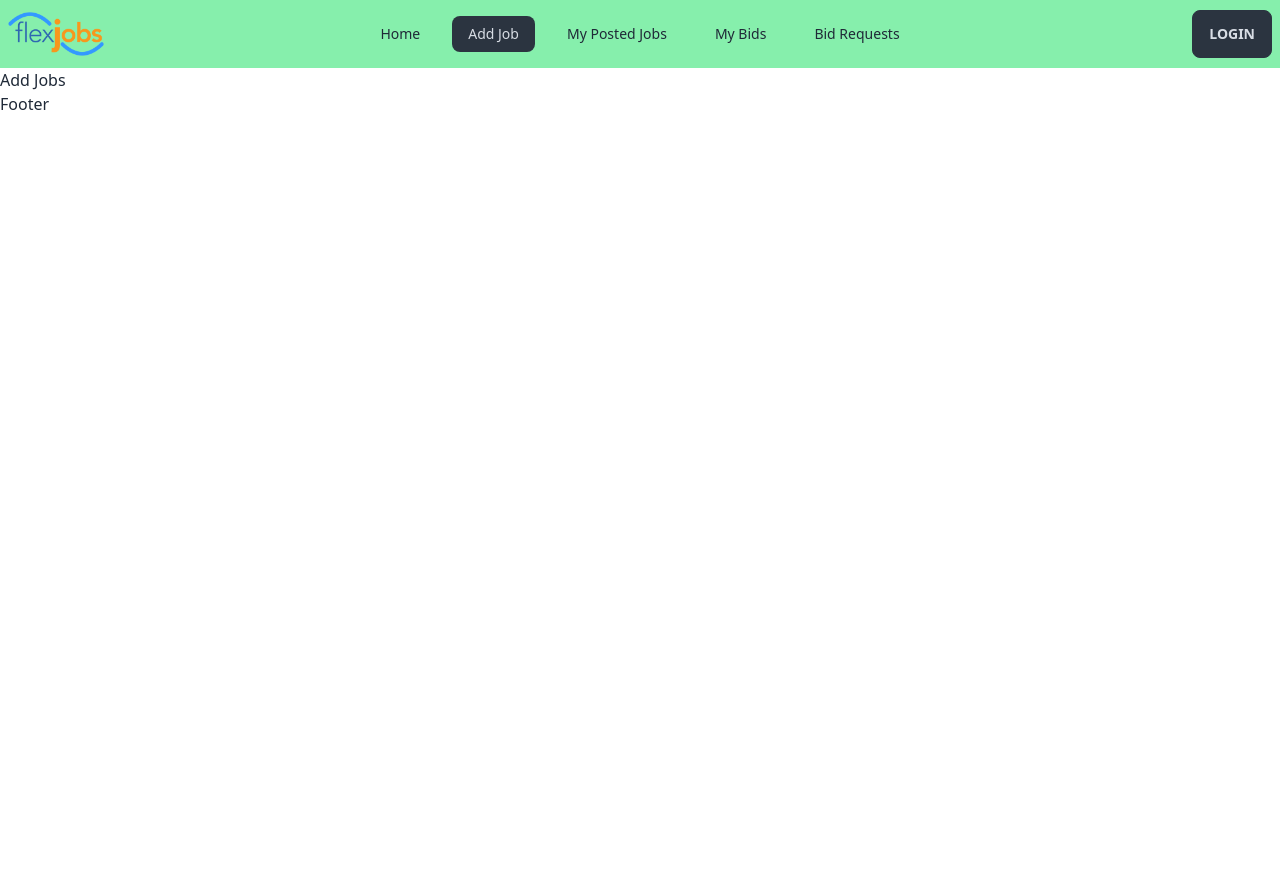
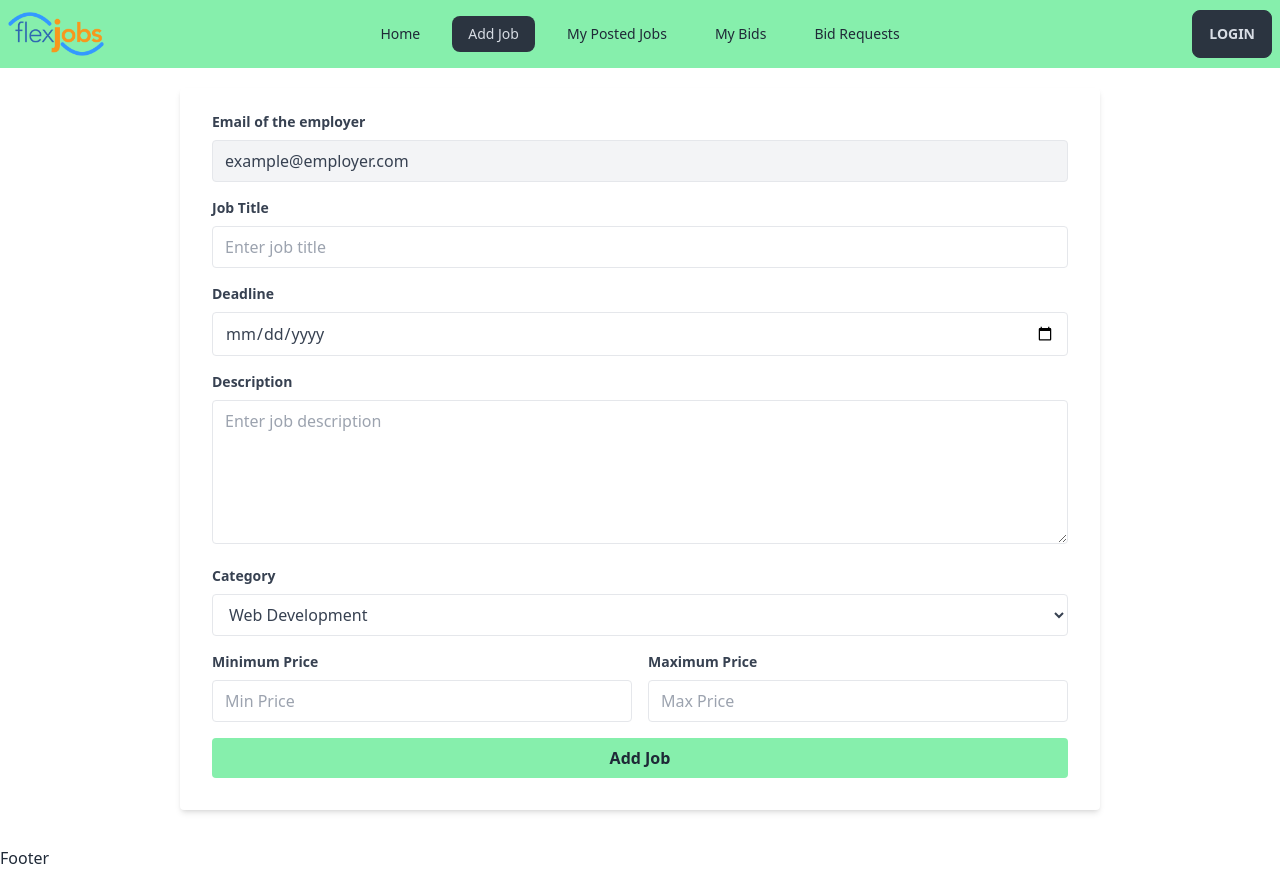
Before and after one commit to liton61/flexJobs-client-side, a React (Vite) app: page /addJob in a window 1280 px wide. Before the commit the page ends 800 px from the top, so only its background shows below. Built offline with nearby package versions, Linux system fonts and the light colour scheme.

Commit message:
add jobs page added

```diff
--- a/src/components/AddJobs/AddJobs.jsx
+++ b/src/components/AddJobs/AddJobs.jsx
@@ -3,7 +3,63 @@
 const AddJobs = () => {
     return (
         <div>
-            <h1>Add Jobs</h1>
+            <div className="lg:w-3/4 mx-auto p-5">
+                <form className="bg-white shadow-md rounded px-8 pt-6 pb-8 mb-4">
+                    <div className="mb-4">
+                        <label className="block text-gray-700 text-sm font-bold mb-2">
+                            Email of the employer
+                        </label>
+                        <input className="w-full bg-gray-100 text-gray-700 border rounded py-2 px-3 focus:outline-none" type="text" id="employer-email" name="employer-email" value="example@employer.com" />
+                    </div>
+                    <div className="mb-4">
+                        <label className="block text-gray-700 text-sm font-bold mb-2">
+                            Job Title
+                        </label>
+                        <input className="w-full bg-white text-gray-700 border rounded py-2 px-3 focus:outline-none" type="text" id="job-title" name="job-title" placeholder="Enter job title" required />
+                    </div>
+                    <div className="mb-4">
+                        <label className="block text-gray-700 text-sm font-bold mb-2">
+                            Deadline
+                        </label>
+                        <input className="w-full bg-white text-gray-700 border rounded py-2 px-3 focus:outline-none" type="date" id="deadline" name="deadline" required />
+                    </div>
+                    <div className="mb-4">
+                        <label className="block text-gray-700 text-sm font-bold mb-2">
+                            Description
+                        </label>
+                        <textarea className="w-full h-36 bg-white text-gray-700 border rounded py-2 px-3 focus:outline-none" id="description" name="description" placeholder="Enter job description" required></textarea>
+                    </div>
+                    <div className="mb-4">
+                        <label className="block text-gray-700 text-sm font-bold mb-2">
+                            Category
+                        </label>
+                        <select className="w-full bg-white text-gray-700 border rounded py-2 px-3 focus:outline-none" id="category" name="category" required>
+                            <option value="Web Development"> Web Development</option>
+                            <option value="Digital Marketing"> Digital Marketing</option>
+                            <option value="Graphics Design"> Graphics Design</option>
+                        </select>
+                    </div>
+                    <div className="mb-4 flex justify-between">
+                        <div className="w-1/2 pr-2">
+                            <label className="block text-gray-700 text-sm font-bold mb-2">
+                                Minimum Price
+                            </label>
+                            <input className="w-full bg-white text-gray-700 border rounded py-2 px-3 focus:outline-none" type="number" id="min-price" name="min-price" placeholder="Min Price" required />
+                        </div>
+                        <div className="w-1/2 pl-2">
+                            <label className="block text-gray-700 text-sm font-bold mb-2">
+                                Maximum Price
+                            </label>
+                            <input className="w-full bg-white text-gray-700 border rounded py-2 px-3 focus:outline-none" type="number" id="max-price" name="max-price" placeholder="Max Price" required />
+                        </div>
+                    </div>
+                    <div className="text-center">
+                        <button className="bg-green-300 hover:bg-green-400 w-full font-bold py-2 px-4 rounded" type="submit">
+                            Add Job
+                        </button>
+                    </div>
+                </form>
+            </div>
         </div>
     );
 };
```
